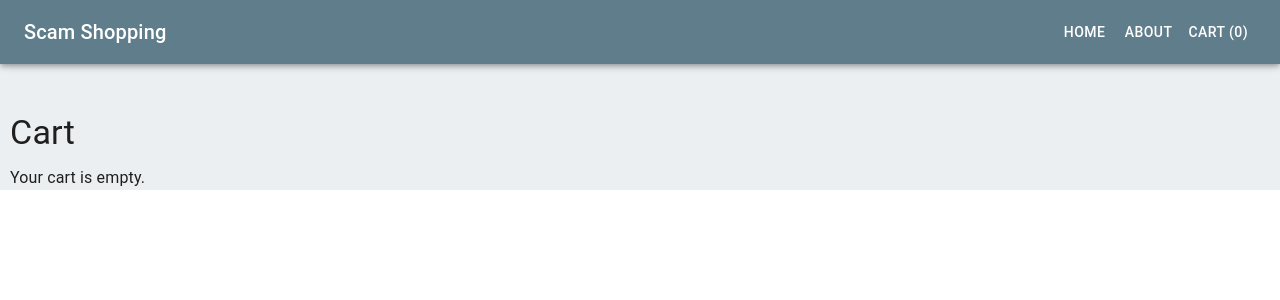
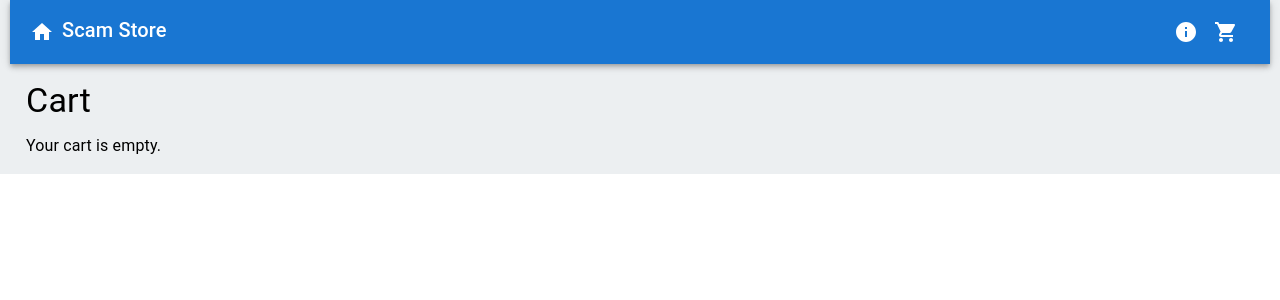
Before and after one commit to sachin-ilr/product-application, a React (Create React App) app: page /cart in a window 1280 px wide. Shown: the top 300 px of the page. Built offline with nearby package versions, Linux system fonts and the light colour scheme.

Commit message:
Sachin - V2

```diff
--- a/src/components/Navbar.js
+++ b/src/components/Navbar.js
@@ -1,127 +1,45 @@
-import * as React from "react";
-import PropTypes from "prop-types";
+import React from "react";
 import AppBar from "@mui/material/AppBar";
-import Box from "@mui/material/Box";
-import CssBaseline from "@mui/material/CssBaseline";
-import Divider from "@mui/material/Divider";
-import Drawer from "@mui/material/Drawer";
-import IconButton from "@mui/material/IconButton";
-import List from "@mui/material/List";
-import ListItem from "@mui/material/ListItem";
-import ListItemButton from "@mui/material/ListItemButton";
-import MenuIcon from "@mui/icons-material/Menu";
 import Toolbar from "@mui/material/Toolbar";
 import Typography from "@mui/material/Typography";
-import Button from "@mui/material/Button";
+import IconButton from "@mui/material/IconButton";
+import Badge from "@mui/material/Badge";
+import ShoppingCartIcon from "@mui/icons-material/ShoppingCart";
+import HomeIcon from "@mui/icons-material/Home";
+import InfoIcon from "@mui/icons-material/Info";
 import { Link } from "react-router-dom";
 import { useSelector } from "react-redux";
 
-const drawerWidth = 240;
-
-const navItems = [
-  { name: "Home", path: "/" },
-  { name: "About", path: "/about" },
-  { name: "Cart", path: "/cart" },
-];
-
-const Navbar = (props) => {
-  const { window } = props;
-  const [mobileOpen, setMobileOpen] = React.useState(false);
+const Navbar = () => {
   const cart = useSelector((state) => state.products.cart);
-
-  const cartItemCount = cart.reduce((acc, item) => acc + item.quantity, 0);
-
-  const handleDrawerToggle = () => {
-    setMobileOpen((prevState) => !prevState);
-  };
-
-  const drawer = (
-    <Box onClick={handleDrawerToggle} sx={{ textAlign: "center" }}>
-      <Typography variant="h6" sx={{ my: 2 }}>
-        LOL
-      </Typography>
-      <Divider />
-      <List>
-        {navItems.map((item) => (
-          <ListItem key={item.name} disablePadding>
-            <ListItemButton sx={{ textAlign: "center" }}>
-              <Link to={item.path}>{item.name}</Link>
-            </ListItemButton>
-          </ListItem>
-        ))}
-      </List>
-    </Box>
-  );
-
-  const container =
-    window !== undefined ? () => window().document.body : undefined;
+  const cartCount = cart.reduce((total, item) => total + item.quantity, 0);
 
   return (
-    <Box sx={{ display: "flex" }}>
-      <CssBaseline />
-      <AppBar component="nav" sx={{ backgroundColor: "#607d8b" }}>
-        <Toolbar>
-          <IconButton
-            color="inherit"
-            aria-label="open drawer"
-            edge="start"
-            onClick={handleDrawerToggle}
-            sx={{ mr: 2, display: { sm: "none" } }}
-          >
-            <MenuIcon />
+    <AppBar position="static">
+      <Toolbar>
+        <Typography variant="h6" component="div" sx={{ flexGrow: 1 }}>
+          <Link to="/" style={{ color: "inherit", textDecoration: "none" }}>
+            <IconButton edge="start" color="inherit" aria-label="home">
+              <HomeIcon />
+            </IconButton>
+            Scam Store
+          </Link>
+        </Typography>
+        <Link to="/about" style={{ color: "inherit", textDecoration: "none" }}>
+          <IconButton color="inherit">
+            <InfoIcon />
           </IconButton>
-          <Typography
-            variant="h6"
-            component="div"
-            sx={{ flexGrow: 1, display: { xs: "none", sm: "block" } }}
-          >
-            Scam Shopping
-          </Typography>
-          <Box sx={{ display: { xs: "none", sm: "block" } }}>
-            {navItems.map((item) => (
-              <Button
-                component={Link}
-                key={item.name}
-                sx={{ color: "#fff" }}
-                to={item.path}
-              >
-                {item.name === "Cart"
-                  ? item.name + " (" + cartItemCount + ") "
-                  : item.name}
-              </Button>
-            ))}
-          </Box>
-        </Toolbar>
-      </AppBar>
-      <nav>
-        <Drawer
-          container={container}
-          variant="temporary"
-          open={mobileOpen}
-          onClose={handleDrawerToggle}
-          ModalProps={{
-            keepMounted: true, // Better open performance on mobile.
-          }}
-          sx={{
-            display: { xs: "block", sm: "none" },
-            "& .MuiDrawer-paper": {
-              boxSizing: "border-box",
-              width: drawerWidth,
-            },
-          }}
-        >
-          {drawer}
-        </Drawer>
-      </nav>
-      <Box component="main" sx={{ p: 3 }}>
-        <Toolbar />
-      </Box>
-    </Box>
+        </Link>
+        <Link to="/cart" style={{ color: "inherit", textDecoration: "none" }}>
+          <IconButton color="inherit">
+            <Badge badgeContent={cartCount} color="secondary">
+              <ShoppingCartIcon />
+            </Badge>
+          </IconButton>
+        </Link>
+      </Toolbar>
+    </AppBar>
   );
 };
 
-Navbar.propTypes = {
-  window: PropTypes.func,
-};
-
 export default Navbar;
--- a/src/components/ProductCard.js
+++ b/src/components/ProductCard.js
@@ -1,51 +1,78 @@
 import React from "react";
 import {
   Card,
-  CardActions,
   CardContent,
   CardMedia,
-  Button,
   Typography,
+  CardActions,
+  IconButton,
 } from "@mui/material";
-
 import { useNavigate } from "react-router-dom";
 import { useDispatch } from "react-redux";
 import { addToCart } from "../redux/reducer/products";
 import AddShoppingCartIcon from "@mui/icons-material/AddShoppingCart";
 
-const ProductCard = ({ description, title, thumbnail, price, id }) => {
+const ProductCard = ({ id, title, price, thumbnail, description }) => {
+  const dispatch = useDispatch();
   const navigate = useNavigate();
-  const dispatch = useDispatch();
 
-  const handleProductDetails = () => {
+  const handleAddToCart = (event) => {
+    event.stopPropagation();
+    dispatch(addToCart({ id, title, price, thumbnail }));
+  };
+
+  const handleCardClick = () => {
     navigate(`/products/${id}`);
   };
 
-  const handleAddToCart = () => {
-    dispatch(addToCart({ id, title, price }));
+  const truncateDescription = (text, maxLength) => {
+    if (text.length <= maxLength) return text;
+    return text.substr(0, text.lastIndexOf(" ", maxLength)) + "...";
   };
 
   return (
-    <Card sx={{ maxWidth: 345 }}>
-      <CardMedia sx={{ height: 140 }} image={thumbnail} title={title} />
+    <Card
+      sx={{
+        display: "flex",
+        flexDirection: "column",
+        justifyContent: "space-between",
+        height: "100%",
+        cursor: "pointer",
+        transition: "0.3s",
+        "&:hover": {
+          transform: "scale(1.03)",
+          boxShadow: 3,
+        },
+      }}
+      onClick={handleCardClick}
+    >
+      <CardMedia
+        component="img"
+        alt={title}
+        height="140"
+        image={thumbnail}
+        title={title}
+      />
       <CardContent>
-        <Typography gutterBottom variant="h5" component="div">
+        <Typography gutterBottom variant="h6" component="div">
           {title}
         </Typography>
         <Typography variant="body2" color="text.secondary">
-          {description}
+          ${price}
         </Typography>
-        <Typography variant="body2" color="text.secondary">
-          Price: ${price}
+        <Typography variant="body2" color="text.secondary" sx={{ mt: 1 }}>
+          {truncateDescription(description, 100)}
         </Typography>
       </CardContent>
       <CardActions>
-        <Button size="small" onClick={handleAddToCart}>
+        <IconButton
+          size="small"
+          onClick={handleAddToCart}
+          color="primary"
+          aria-label="add to cart"
+        >
           <AddShoppingCartIcon />
-        </Button>
-        <Button size="small" onClick={handleProductDetails}>
-          View More
-        </Button>
+        </IconButton>
       </CardActions>
     </Card>
   );
--- a/src/pages/Cart.js
+++ b/src/pages/Cart.js
@@ -10,49 +10,90 @@ import {
   incrementCart,
   decrementCart,
 } from "../redux/reducer/products";
+import Box from "@mui/material/Box";
 
 const Cart = () => {
   const cart = useSelector((state) => state.products.cart);
   const dispatch = useDispatch();
+  const totalPrice = cart.reduce(
+    (total, item) => total + item.price * item.quantity,
+    0
+  );
+
+  const handleRemoveFromCart = (item) => {
+    dispatch(removeFromCart(item));
+  };
+
+  const handleDecrementCart = (item) => {
+    if (item.quantity > 1) {
+      dispatch(decrementCart(item));
+    } else {
+      dispatch(removeFromCart(item));
+    }
+  };
+
+  const handleRemoveAll = () => {
+    cart.forEach((item) => dispatch(removeFromCart(item)));
+  };
 
   return (
-    <div>
+    <Box sx={{ padding: 2 }}>
       <Typography variant="h4" gutterBottom>
         Cart
       </Typography>
       {cart.length === 0 ? (
         <Typography variant="body1">Your cart is empty.</Typography>
       ) : (
-        cart.map((item) => (
-          <Grid container spacing={2} key={item.id}>
+        <>
+          {cart.map((item) => (
+            <Grid container spacing={2} key={item.id} alignItems="center">
               <Grid item xs={12} sm={6}>
                 <Typography variant="h6">{item.title}</Typography>
                 <Typography variant="body2">Price: ${item.price}</Typography>
               </Grid>
-            <Grid item xs={12} sm={6}>
+              <Grid item xs={12} sm={6} container alignItems="center">
                 <Typography variant="body2" gutterBottom>
                   Quantity:
+                </Typography>
                 <Button
                   variant="outlined"
                   size="small"
-                  onClick={() => dispatch(decrementCart(item))}
+                  onClick={() => handleDecrementCart(item)}
+                  sx={{ minWidth: "30px", padding: "0 8px" }}
                 >
                   <RemoveIcon />
                 </Button>
+                <Typography variant="body2" sx={{ padding: "0 8px" }}>
                   {item.quantity}
+                </Typography>
                 <Button
                   variant="outlined"
                   size="small"
                   onClick={() => dispatch(incrementCart(item))}
+                  sx={{ minWidth: "30px", padding: "0 8px" }}
                 >
                   <AddIcon />
                 </Button>
-              </Typography>
               </Grid>
             </Grid>
-        ))
+          ))}
+          <Typography variant="h6" gutterBottom>
+            Total Price: ${totalPrice.toFixed(2)}
+          </Typography>
+          <Button variant="contained" color="primary" sx={{ marginTop: 2 }}>
+            Checkout
+          </Button>
+          <Button
+            variant="contained"
+            color="secondary"
+            sx={{ marginTop: 2, marginLeft: 2 }}
+            onClick={handleRemoveAll}
+          >
+            Remove All
+          </Button>
+        </>
       )}
-    </div>
+    </Box>
   );
 };
 
--- a/src/pages/Home.js
+++ b/src/pages/Home.js
@@ -4,9 +4,7 @@ import Loader from "../components/Loader";
 import { useDispatch, useSelector } from "react-redux";
 import { setProducts } from "../redux/reducer/products";
 import axios from "axios";
-import Grid from "@mui/material/Grid";
-import Box from "@mui/material/Box";
-import Typography from "@mui/material/Typography";
+import { Box, Grid, Container } from "@mui/material";
 
 const Home = () => {
   const products = useSelector((state) => state.products.products);
@@ -16,51 +14,35 @@ const Home = () => {
   const getAllProducts = async () => {
     try {
       setLoading(true);
-      const res = await axios("https://dummyjson.com/products?limit=10");
-      console.log(res, "this is reps");
+      const res = await axios("https://dummyjson.com/products");
       if (res.status === 200) {
-        // throw new Error(" API fetching is failed");
-        console.log(res.data, "prodcut response");
         dispatch(setProducts(res.data.products));
         setLoading(false);
       }
-      // const productRes = await res.json();
     } catch (error) {
       setLoading(false);
       console.log(error, "error");
     }
   };
-  console.log(products, "productsState");
 
   useEffect(() => {
     getAllProducts();
   }, []);
 
   return (
-    <Box sx={{ padding: 2 }}>
-      <Typography variant="h4" gutterBottom>
-        Home
-      </Typography>
-      {loading && (
-        <Box sx={{ display: "flex", justifyContent: "center", mt: 4 }}>
-          <Loader />
-        </Box>
-      )}
+    <Container maxWidth="xl" sx={{ mt: 4 }}>
+      {loading && <Loader />}
       <Grid container spacing={3} justifyContent="center">
         {!!products?.length &&
           !loading &&
-          products.map((ele) => (
-            <Grid item xs={12} sm={6} md={4} key={ele.id}>
-              <ProductCard key={ele.id} {...ele} />
+          products.map((product) => (
+            <Grid item xs={12} sm={6} md={4} lg={3} xl={2.4} key={product.id}>
+              <ProductCard {...product} />
             </Grid>
           ))}
       </Grid>
-      {products?.length === 0 && !loading && (
-        <Typography variant="h6" color="textSecondary" align="center">
-          No products found
-        </Typography>
-      )}
-    </Box>
+      {products?.length === 0 && !loading && <p>No products found</p>}
+    </Container>
   );
 };
 
--- a/src/pages/ProductDetails.js
+++ b/src/pages/ProductDetails.js
@@ -1,16 +1,20 @@
+import React, { useEffect, useState } from "react";
+import { useDispatch } from "react-redux";
+import { useParams } from "react-router-dom";
+import { addToCart } from "../redux/reducer/products";
+import {
+  Button,
+  Typography,
+  Container,
+  Grid,
+  Card,
+  CardMedia,
+  CardContent,
+  Box,
+} from "@mui/material";
 import axios from "axios";
-import React, { useEffect, useState } from "react";
-import { useLocation, useParams } from "react-router-dom";
-import { useDispatch } from "react-redux";
-import { addToCart } from "../redux/reducer/products";
-import Button from "@mui/material/Button";
-import Typography from "@mui/material/Typography";
-import Card from "@mui/material/Card";
-import CardContent from "@mui/material/CardContent";
-import CardMedia from "@mui/material/CardMedia";
 
 const ProductDetails = () => {
-  const location = useLocation();
   const params = useParams();
   const dispatch = useDispatch();
   const [productInfo, setProductInfo] = useState({});
@@ -33,30 +37,46 @@ const ProductDetails = () => {
   }, [params.id]);
 
   const handleAddToCart = () => {
-    dispatch(addToCart({ id: productInfo.id, title: productInfo.title, price: productInfo.price }));
+    dispatch(addToCart(productInfo));
   };
 
   return (
+    <Container maxWidth="lg" sx={{ mt: 4 }}>
+      <Grid container spacing={4}>
+        <Grid item xs={12} md={6}>
           <Card>
             <CardMedia
               component="img"
-        height="140"
+              height="400"
               image={productInfo.thumbnail}
               alt={productInfo.title}
+              sx={{ objectFit: "contain" }}
             />
-      <CardContent>
-        <Typography variant="h5">{productInfo.title}</Typography>
-        <Typography variant="body2" color="text.secondary">
+          </Card>
+        </Grid>
+        <Grid item xs={12} md={6}>
+          <Box>
+            <Typography variant="h4" gutterBottom>
+              {productInfo.title}
+            </Typography>
+            <Typography variant="h6" color="text.secondary" gutterBottom>
+              ${productInfo.price}
+            </Typography>
+            <Typography variant="body1" paragraph>
               {productInfo.description}
             </Typography>
-        <Typography variant="body2" color="text.secondary">
-          Price: ${productInfo.price}
-        </Typography>
-        <Button variant="contained" onClick={handleAddToCart}>
+            <Button
+              variant="contained"
+              color="primary"
+              onClick={handleAddToCart}
+              size="large"
+            >
               Add to Cart
             </Button>
-      </CardContent>
-    </Card>
+          </Box>
+        </Grid>
+      </Grid>
+    </Container>
   );
 };
 
--- a/src/redux/reducer/products.js
+++ b/src/redux/reducer/products.js
@@ -5,37 +5,36 @@ const productsSlice = createSlice({
   initialState: {
     products: [],
     cart: [],
+    totalPrice: 0,
   },
   reducers: {
     setProducts: (state, action) => {
-      state.products = action.payload;
+      state.products = [...action.payload];
     },
     addToCart: (state, action) => {
-      const { id, title, price } = action.payload;
-      const existingItem = state.cart.find((item) => item.id === id);
-      if (existingItem) {
-        existingItem.quantity++;
+      const itemIndex = state.cart.findIndex(
+        (item) => item.id === action.payload.id
+      );
+      if (itemIndex >= 0) {
+        state.cart[itemIndex].quantity += 1;
       } else {
-        state.cart.push({ id, title, price, quantity: 1 });
+        state.cart.push({ ...action.payload, quantity: 1 });
+      }
+    },
+    incrementCart: (state, action) => {
+      const item = state.cart.find((item) => item.id === action.payload.id);
+      if (item) {
+        item.quantity += 1;
+      }
+    },
+    decrementCart: (state, action) => {
+      const item = state.cart.find((item) => item.id === action.payload.id);
+      if (item && item.quantity > 1) {
+        item.quantity -= 1;
       }
     },
     removeFromCart: (state, action) => {
-      const { id } = action.payload;
-      state.cart = state.cart.filter((item) => item.id !== id);
-    },
-    incrementCart: (state, action) => {
-      const { id } = action.payload;
-      const product = state.cart.find((item) => item.id === id);
-      if (product) {
-        product.quantity++;
-      }
-    },
-    decrementCart: (state, action) => {
-      const { id } = action.payload;
-      const product = state.cart.find((item) => item.id === id);
-      if (product && product.quantity > 1) {
-        product.quantity--;
-      }
+      state.cart = state.cart.filter((item) => item.id !== action.payload.id);
     },
   },
 });
@@ -43,9 +42,9 @@ const productsSlice = createSlice({
 export const {
   setProducts,
   addToCart,
-  removeFromCart,
   incrementCart,
   decrementCart,
+  removeFromCart,
 } = productsSlice.actions;
 
 export default productsSlice.reducer;
```
Lines whose indentation alone changed are shown as unchanged.
